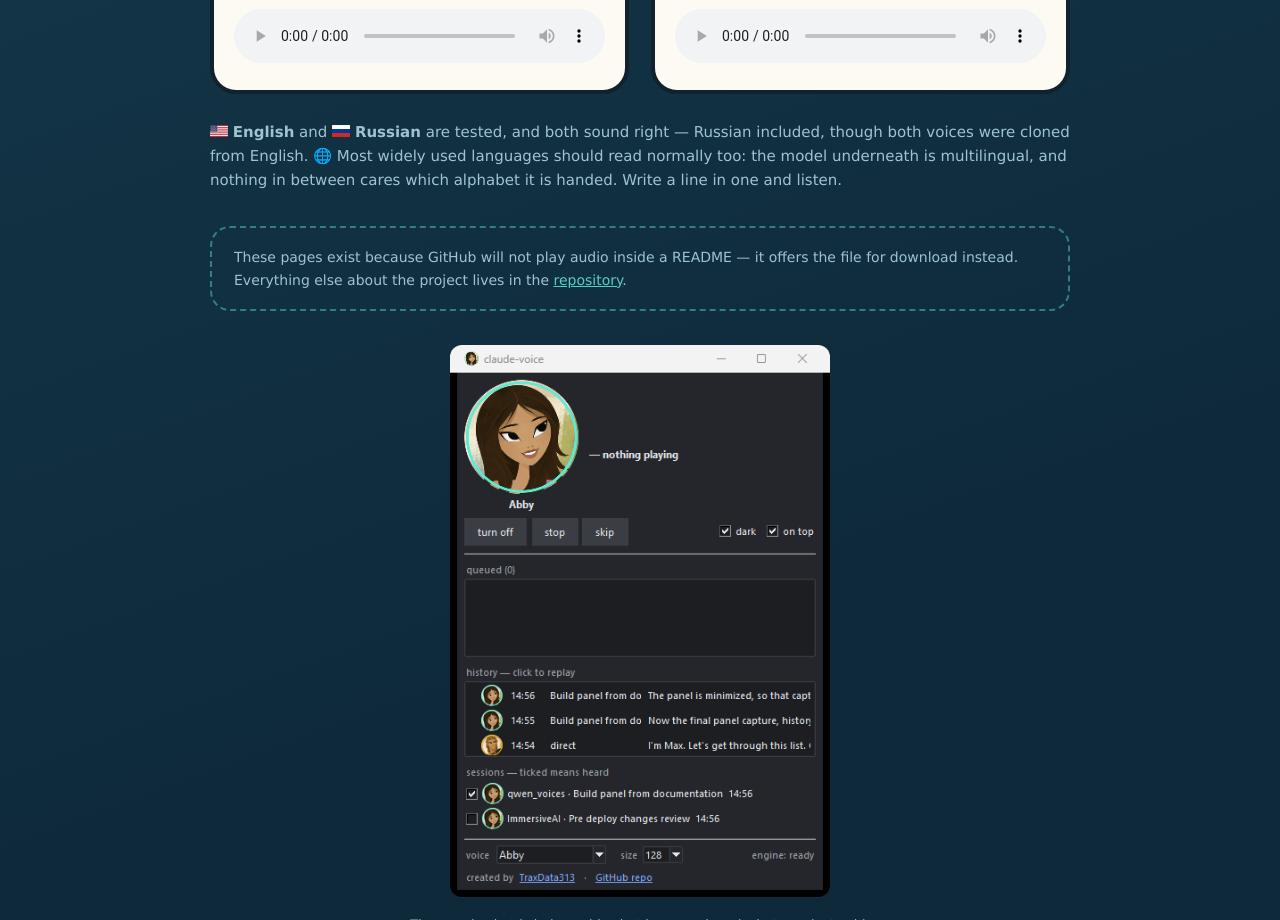
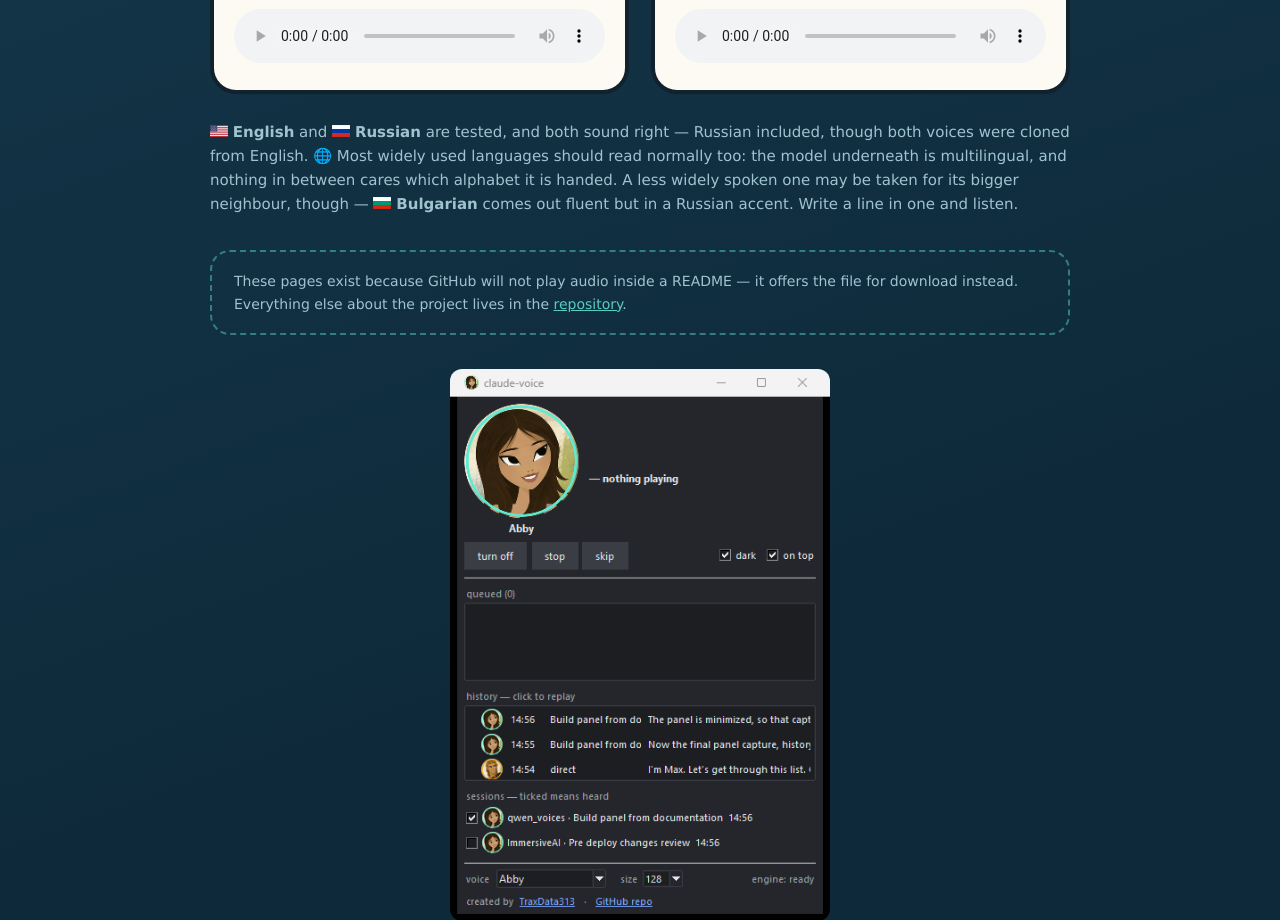
Before and after one commit to TraxData313/claude-voice, a plain HTML site: page docs/index.html in a window 1280 px wide. Shown: the part 788-1708 px from the top of the page. Drawn offline with Linux system fonts and the light colour scheme.

Commit message:
Record what Bulgarian actually does: fluent, in a Russian accent

```diff
--- a/docs/index.html
+++ b/docs/index.html
@@ -122,7 +122,10 @@
     <img src="flags/ru.svg" height="12" alt="RU"> <strong>Russian</strong> are tested, and both sound
     right — Russian included, though both voices were cloned from English. 🌐 Most widely
     used languages should read normally too: the model underneath is multilingual, and
-    nothing in between cares which alphabet it is handed. Write a line in one and listen.
+    nothing in between cares which alphabet it is handed. A less widely spoken one may be
+    taken for its bigger neighbour, though — <img src="flags/bg.svg" height="12" alt="BG">
+    <strong>Bulgarian</strong> comes out fluent but in a Russian accent. Write a line in one
+    and listen.
   </p>
 
   <p class="note">
```
Also changed, not shown: docs/flags/bg.svg (added), docs/llms.txt, 1 other file.
